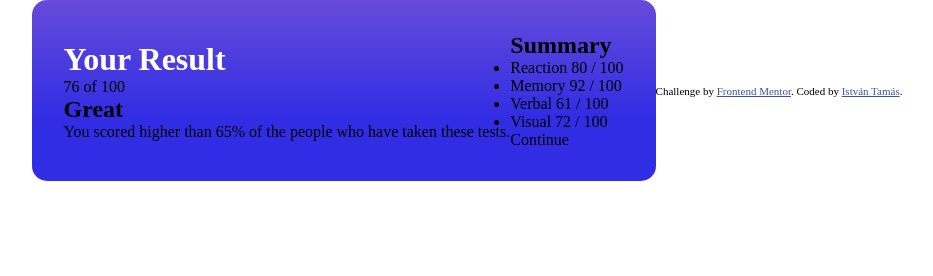
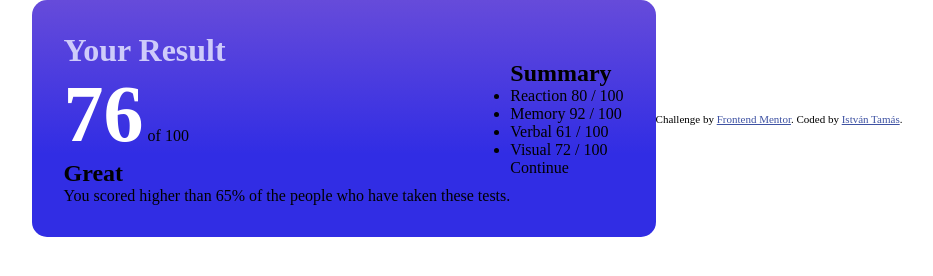
Before and after one commit to istvan-tamas/frontend-mentor-results-summary, a plain HTML site: page index.html in a window 1280 px wide. Shown: the whole page, without its empty margins (173-1106 px from the left). Drawn offline with Linux system fonts and the light colour scheme.

Commit message:
Added styling to the score

```diff
--- a/css/style.css
+++ b/css/style.css
@@ -25,5 +25,11 @@ body {
 }
 
 #card h1 {
+	color: #cecbfa;
+}
+
+#score .big {
+	font-size: 5em;
 	color: #ffffff;
+	font-weight: bold;
 }
--- a/index.html
+++ b/index.html
@@ -31,7 +31,7 @@
 		<div id="card">
 			<div id="result">
 				<h1>Your Result</h1>
-				<div id="score">76 of 100</div>
+				<div id="score"><span class="big">76</span> of 100</div>
 				<h2>Great</h2>
 				<p>
 					You scored higher than 65% of the people who have taken these tests.
```
